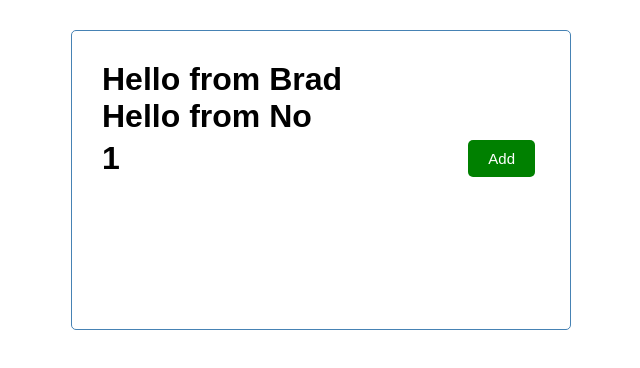
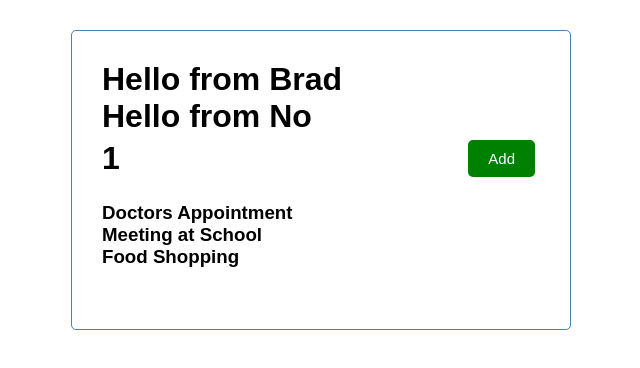
Before and after one commit to haluskua/React-Task-Tester, a React (Create React App) app: page / in a window 1280 px wide. Shown: the top 368 px of the page, without its empty margins (319-959 px from the left). Built offline with nearby package versions, Linux system fonts and the light colour scheme.

Commit message:
added useState to top-level component App, to handle props passing to children component

```diff
--- a/src/App.js
+++ b/src/App.js
@@ -1,7 +1,35 @@
+import {useState } from 'react';
 
 import Header from './components/Header'
+import Tasks from './components/Tasks';
+
 
 function App() {
+  const [tasks, setTasks] = useState(
+        [
+            {
+                id: 1,
+                text: 'Doctors Appointment',
+                day: 'Feb 5th at 2:30pm',
+                reminder: true,
+            },
+            {
+                id: 2,
+                text: 'Meeting at School',
+                day: 'Feb 6th at 1:30pm',
+                reminder: true,
+            },
+            {
+                id: 3,
+                text: 'Food Shopping',
+                day: 'Feb 5th at 2:50pm',
+                reminder: false,
+            },
+        ]
+
+    )
+
+
   const name = 'Brad'
   const x = false
   return (
@@ -9,6 +37,7 @@
       <h1>Hello from {name}</h1>
       <h1>Hello from {x ? 'yes' : 'No'}</h1>
       <Header title = {1} />
+      <Tasks tasks={tasks} />
     </div>
   );
 }
--- /dev/null
+++ b/src/components/Tasks.js
@@ -0,0 +1,14 @@
+
+const Tasks = ({tasks}) => {
+
+    return (
+
+
+
+       <div>
+        {tasks.map((task) => (<h3 key={task.id}>{task.text}</h3>))}
+       </div>
+    );
+};
+
+export default Tasks;
```
Also changed, not shown: 1 other file (tests, documents, lock files or other folders).
